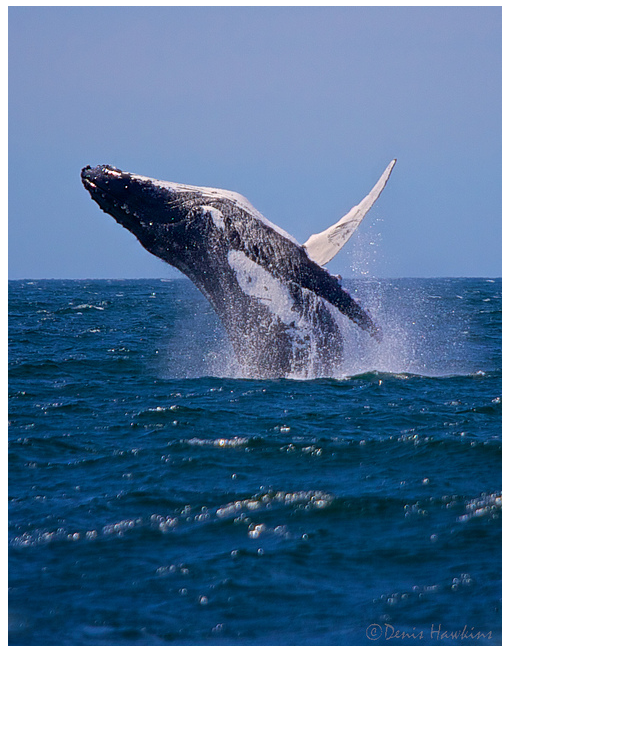
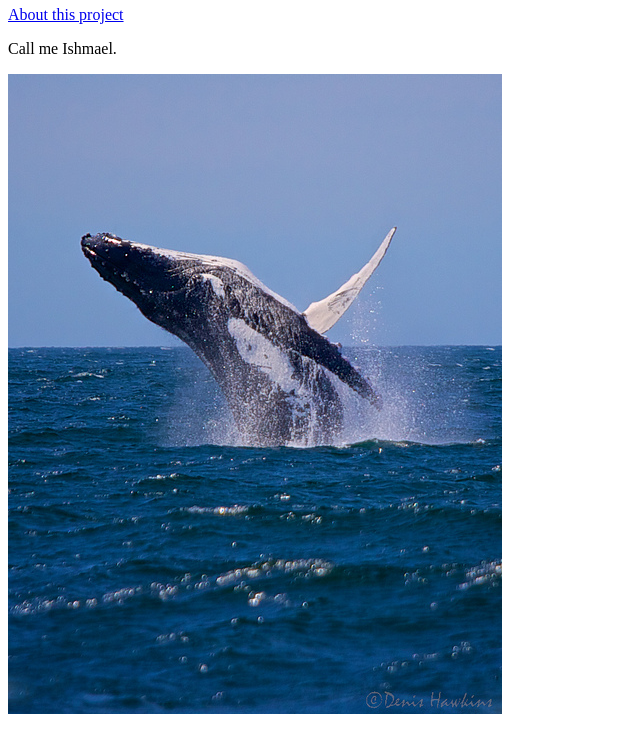
Before and after one commit to Rehan-Javed/website, a plain HTML site: page index.html in a window 1280 px wide. Shown: the part 60-800 px from the top of the page, without its empty margins (0-640 px from the left). Drawn offline with Linux system fonts and the light colour scheme.

Commit message:
Added a link to the about page

```diff
--- a/index.html
+++ b/index.html
@@ -1,3 +1,5 @@
 <h1>hello,world</h1>
 
+<a href="about.html">About this project</a>
+<p> Call me Ishmael. </p>
 <img src="images/breaching_whale.jpg">
```
